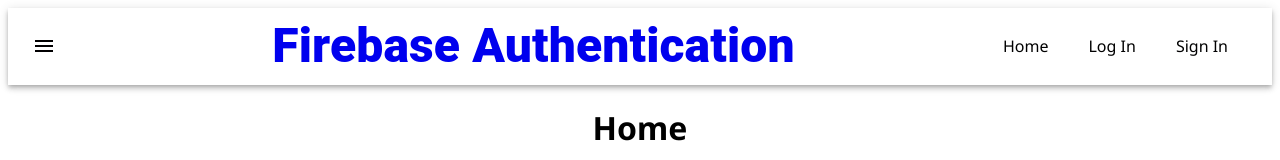
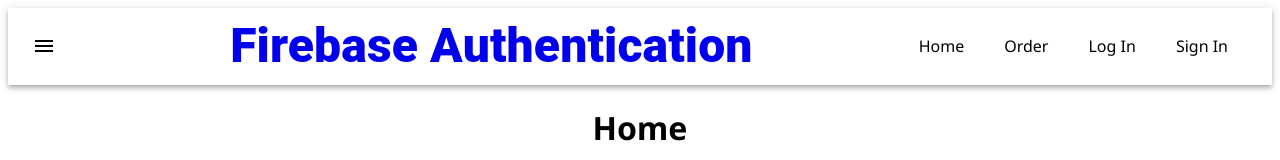
Before and after one commit to mdselimme/Google-firebase-login-system-implementation, a React (Vite) app: page / in a window 1280 px wide. Shown: the top 160 px of the page. Built offline with nearby package versions, Linux system fonts and the light colour scheme; no server answers.

Commit message:
add-private-route

```diff
--- a/src/Components/Header/Header.jsx
+++ b/src/Components/Header/Header.jsx
@@ -63,6 +63,16 @@
             >
               Home
             </NavLink>
+            <NavLink
+              style={{
+                margin: "0 20px",
+                textDecoration: "none",
+                color: "#010001",
+              }}
+              to={"/order"}
+            >
+             Order
+            </NavLink>
             {authData?.email ? (
               <>
                 <NavLink
--- /dev/null
+++ b/src/Components/OrderItem/OrderItem.jsx
@@ -0,0 +1,11 @@
+
+
+const OrderItem = () => {
+    return (
+        <div>
+            <h1>Order Item</h1>
+        </div>
+    );
+};
+
+export default OrderItem;
--- a/src/main.jsx
+++ b/src/main.jsx
@@ -7,6 +7,8 @@
 import Signin from "../src/Components/Signin/Signin.jsx";
 import Root from "./Components/Root/Root.jsx";
 import AuthContext from "./Components/AuthContext/AuthContext.jsx";
+import OrderItem from "./Components/OrderItem/OrderItem.jsx";
+import PrivateRoute from "./Components/PrivateRoute/PrivateRoute.jsx";
 
 const router = createBrowserRouter([
   {
@@ -25,6 +27,10 @@
         path: "/signin",
         element: <Signin></Signin>,
       },
+      {
+        path: "/order",
+        element: <PrivateRoute><OrderItem></OrderItem></PrivateRoute>,
+      },
     ],
   },
 ]);
```
